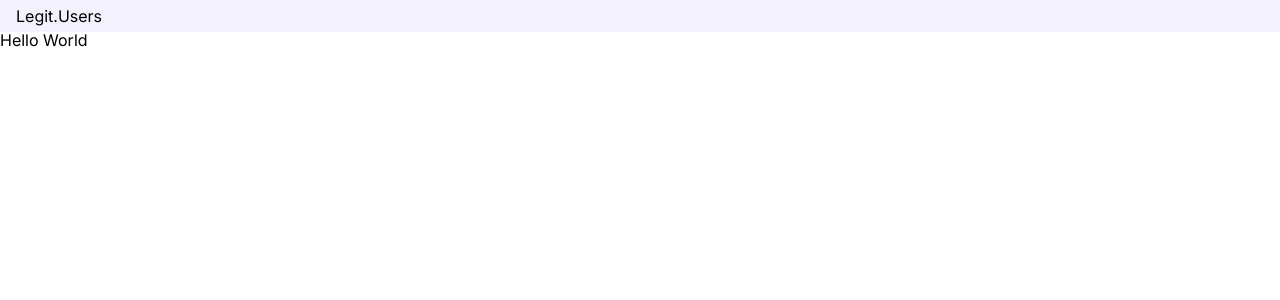
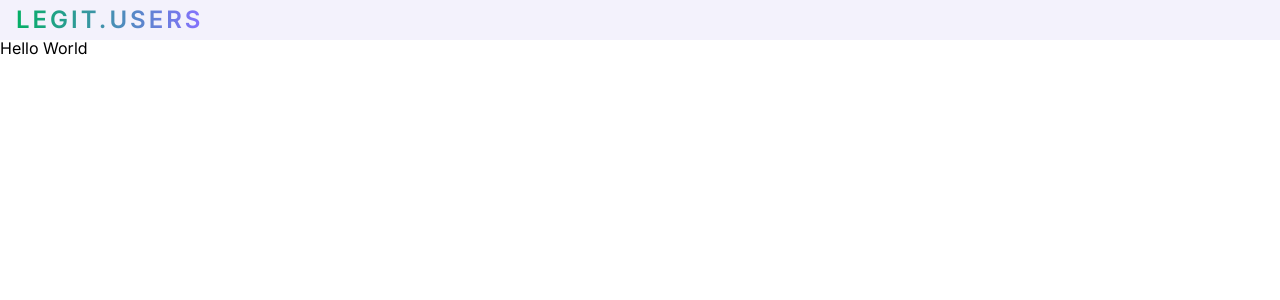
Before and after one commit to amadeuio/legit.users, a Next.js app: page / in a window 1280 px wide. Shown: the top 300 px of the page. Built offline with nearby package versions, Linux system fonts and the light colour scheme.

Commit message:
Change app name and add logo

```diff
--- a/package.json
+++ b/package.json
@@ -1,5 +1,5 @@
 {
-  "name": "legit.health-technical-test",
+  "name": "legit.users",
   "version": "0.1.0",
   "private": true,
   "scripts": {
--- a/src/components/Navbar/Navbar.module.scss
+++ b/src/components/Navbar/Navbar.module.scss
@@ -3,4 +3,5 @@
 .navbar {
   background-color: #f3f2fc;
   padding: 8px 16px;
+  display: flex;
 }
--- a/src/components/Navbar/Navbar.tsx
+++ b/src/components/Navbar/Navbar.tsx
@@ -1,7 +1,11 @@
 import styles from "./Navbar.module.scss";
 
 const Navbar = () => {
-  return <div className={styles.navbar}>Legit.Users</div>;
+  return (
+    <div className={styles.navbar}>
+      <h1>LEGIT.USERS</h1>
+    </div>
+  );
 };
 
 export default Navbar;
--- /dev/null
+++ b/src/styles/_mixins.scss
@@ -0,0 +1,4 @@
+@mixin flex-column {
+  display: flex;
+  flex-direction: column;
+}
--- a/src/styles/_variables.scss
+++ b/src/styles/_variables.scss
@@ -1,6 +1,6 @@
 $legit-primary: #04af65;
 $legit-secondary: #8671ff;
-$gradient-from: #04af65;
-$gradient-to: #8671ff;
+$gradient-from: $legit-primary;
+$gradient-to: $legit-secondary;
 $gradient-stops: $gradient-from, $gradient-to;
 $legit-gradient: linear-gradient(to right, $gradient-stops);
--- a/src/styles/globals.scss
+++ b/src/styles/globals.scss
@@ -0,0 +1,11 @@
+@import "variables";
+
+h1 {
+  font-size: 24px;
+  letter-spacing: 3px;
+  font-weight: 600;
+  background: $legit-gradient;
+  -webkit-background-clip: text;
+  -webkit-text-fill-color: transparent;
+  background-clip: text;
+}
--- a/src/styles/reset.scss
+++ b/src/styles/reset.scss
@@ -87,8 +87,6 @@ video {
   margin: 0;
   padding: 0;
   border: 0;
-  font-size: 100%;
-  font: inherit;
   vertical-align: baseline;
 }
 /* HTML5 display-role reset for older browsers */
```
Also changed, not shown: 1 other file (tests, documents, lock files or other folders).
